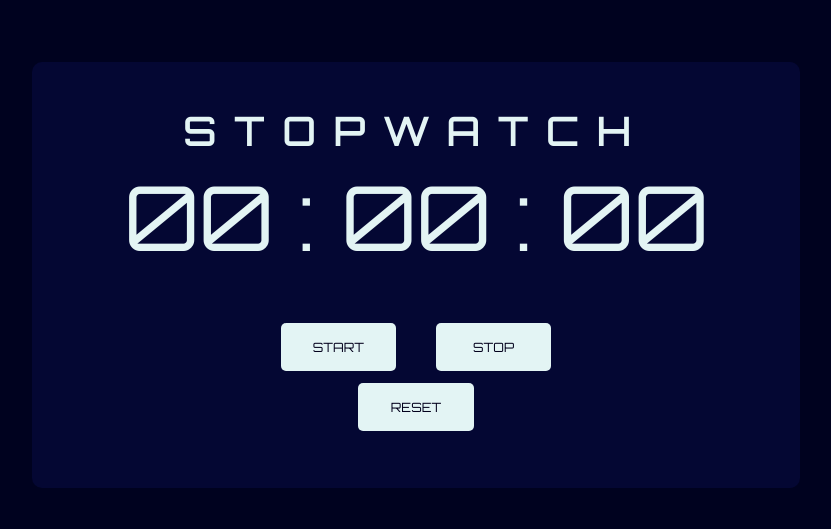
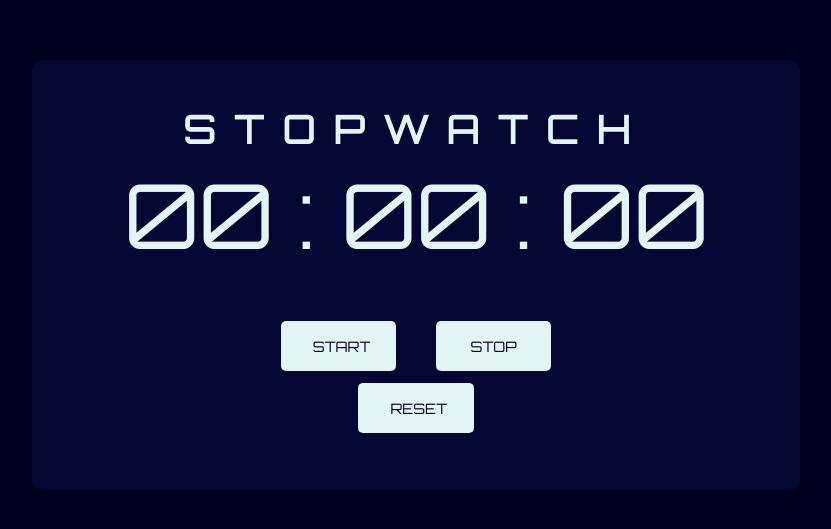
Before and after one commit to nkraj7266/Stopwatch, a plain HTML site: page index.html in a window 1280 px wide. Shown: the part 125-654 px from the top of the page, without its empty margins (224-1055 px from the left). Drawn offline with Linux system fonts and the light colour scheme.

Commit message:
Changed button font size

```diff
--- a/styles.css
+++ b/styles.css
@@ -65,7 +65,7 @@ p {
   border-radius: 5px;
   padding: 16px 32px;
   margin: 0 20px 12px 20px;
-  font-size: 1vw;
+  font-size: 1.8vmin;
   font-family: "Orbitron", sans-serif;
   text-align: center;
   text-decoration: none;
```
